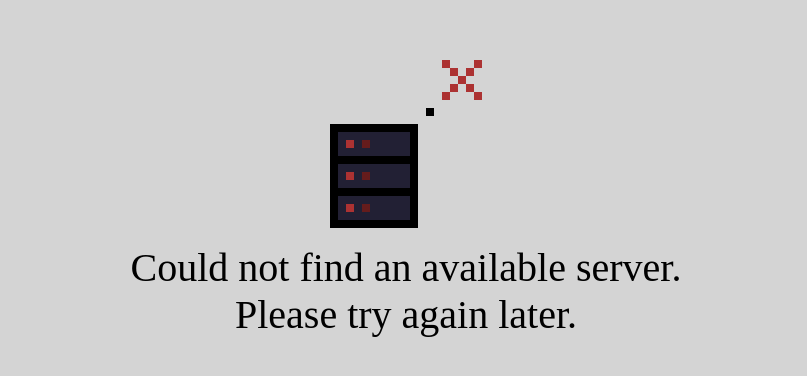
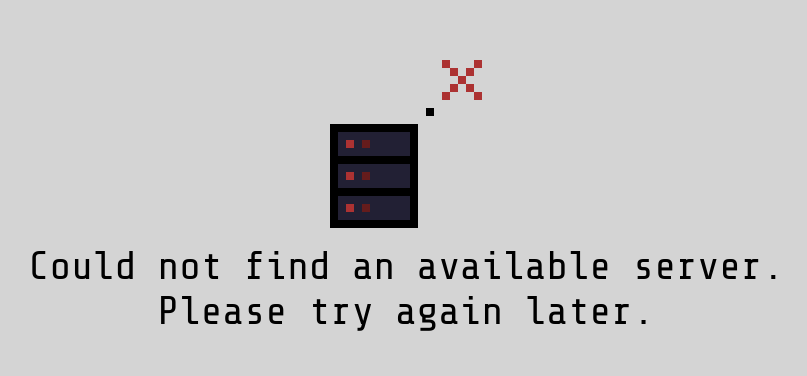
Before and after one commit to OrangeBlock0421/nintra-files, a plain HTML site: page index.html in a window 1280 px wide. Shown: the part 256-632 px from the top of the page, without its empty margins (234-1041 px from the left). Drawn offline with Linux system fonts and the light colour scheme.

Commit message:
Finally
Font should work now.

```diff
--- a/assets/css/mainpage.css
+++ b/assets/css/mainpage.css
@@ -1,6 +1,6 @@
 @font-face {
 	font-family: 'ShareTechMono';
-	src: url('assets/font/ShareTechMono.ttf');
+	src: url('../font/ShareTechMono.ttf');
 }
 
 :root {
@@ -26,6 +26,7 @@ html, body {margin: 0; height: 100%; overflow: hidden}
 
 body {
 	background-color: light-dark(#d4d4d4, #333333);
+	font-family: 'ShareTechMono';
 }
 
 a:link {
```
